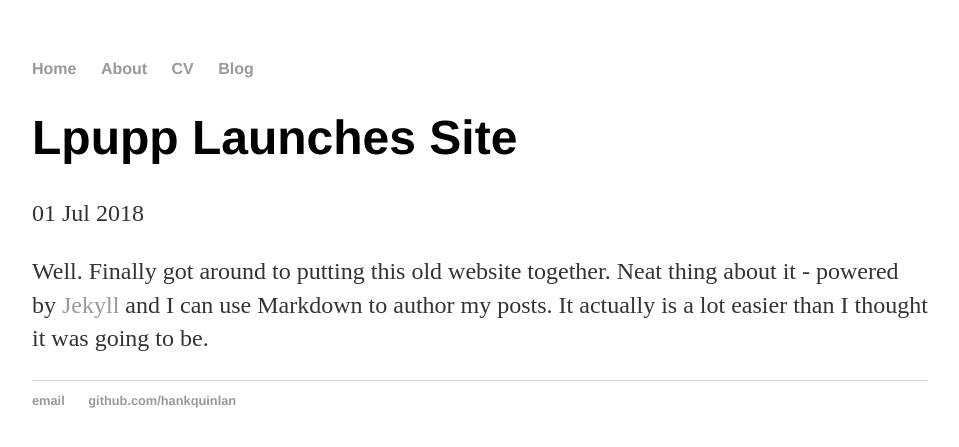
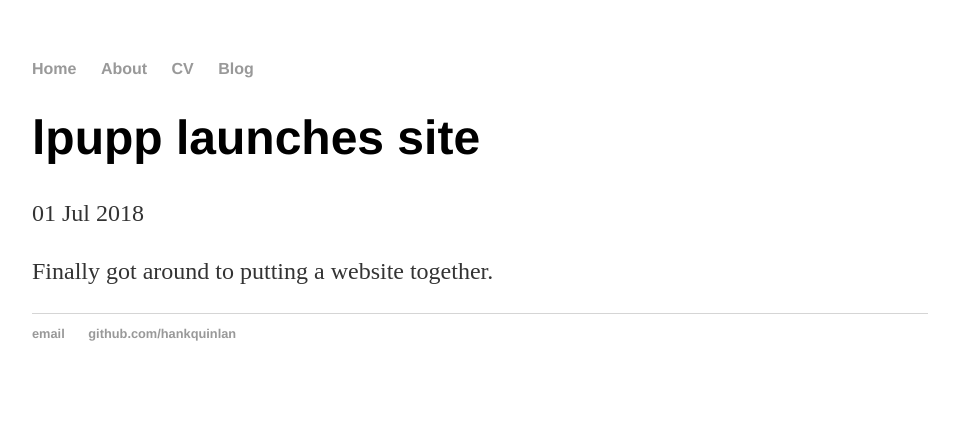
Before and after one commit to lpupp/lpupp.github.io, a Jekyll site: the page built from _posts/2018-07-01-lpupp-site-launched.md, in a window 1280 px wide. Shown: the top 447 px of the page, without its empty margins (160-1119 px from the left). Built offline with Jekyll 4.4.1, drawn with Linux system fonts in a browser that asks for light colours.

Commit message:
Update 2018-07-01-lpupp-site-launched.md
personalized first post

```diff
--- a/_posts/2018-07-01-lpupp-site-launched.md
+++ b/_posts/2018-07-01-lpupp-site-launched.md
@@ -1,7 +1,7 @@
 ---
 layout: post
-title: "Lpupp Launches Site"
+title: "lpupp launches site"
 date: 2018-07-01
 ---
 
-Well. Finally got around to putting this old website together. Neat thing about it - powered by [Jekyll](http://jekyllrb.com) and I can use Markdown to author my posts. It actually is a lot easier than I thought it was going to be.
+Finally got around to putting a website together.
```
